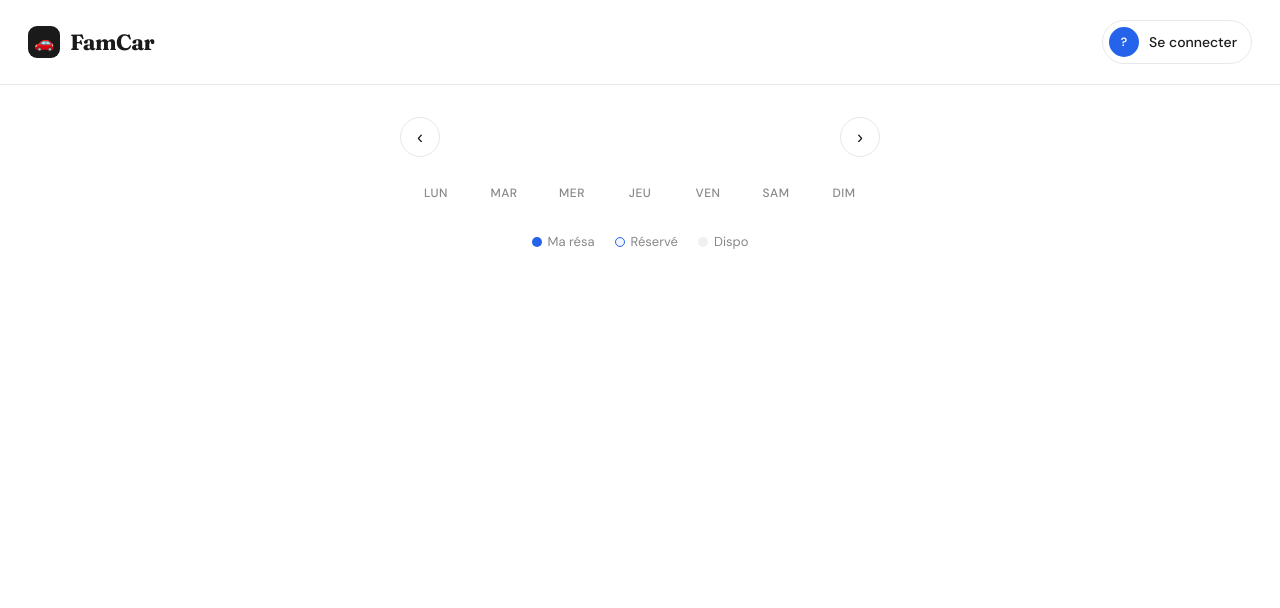
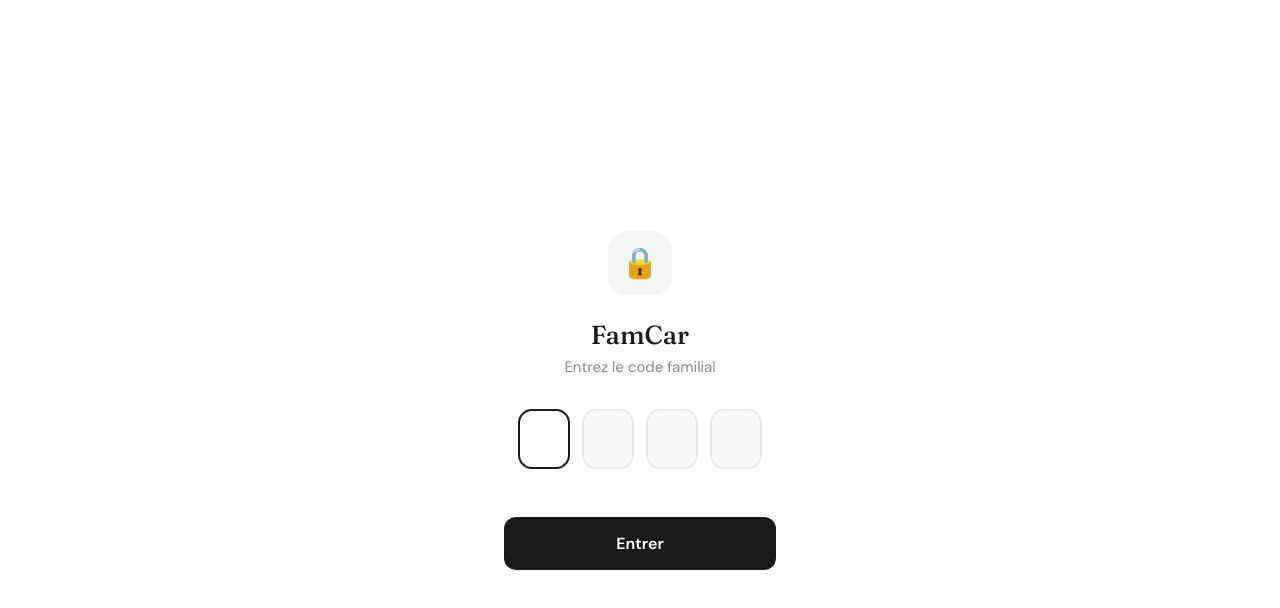
Before and after one commit to combel-co/Resa-voiture, a plain HTML site: page index.html in a window 1280 px wide. Drawn offline with Linux system fonts and the light colour scheme; no server answers.

Commit message:
Add PIN lock screen and update README
Introduce a PIN-based lock screen and update project documentation. index.html: add CSS, HTML and JS to show a full-screen PIN entry UI, handle input focus/advance, validate against Firestore (collection `config`, doc `access`), auto-create the PIN if missing, persist unlock state in localStorage, and show error handling/animations. README.md: reorganize setup steps (Firestore, PIN configuration, GitHub Pages deployment), add project links, note the new `config` collection and how to change the PIN, and update architecture/hosting info. Changes secure access and provide clearer deployment/configuration instructions.

```diff
--- a/index.html
+++ b/index.html
@@ -554,6 +554,108 @@
     margin-right: 10px;
   }
 
+  /* ---- LOCK SCREEN ---- */
+  .lock-screen {
+    position: fixed;
+    inset: 0;
+    background: white;
+    z-index: 500;
+    display: flex;
+    align-items: center;
+    justify-content: center;
+    transition: opacity 0.4s, visibility 0.4s;
+  }
+
+  .lock-screen.hidden {
+    opacity: 0;
+    visibility: hidden;
+    pointer-events: none;
+  }
+
+  .lock-box {
+    text-align: center;
+    padding: 24px;
+    width: 100%;
+    max-width: 320px;
+  }
+
+  .lock-box .lock-icon {
+    width: 64px;
+    height: 64px;
+    background: #f5f5f5;
+    border-radius: 20px;
+    display: flex;
+    align-items: center;
+    justify-content: center;
+    font-size: 30px;
+    margin: 0 auto 24px;
+  }
+
+  .lock-box h1 {
+    font-family: 'Fraunces', serif;
+    font-size: 26px;
+    font-weight: 500;
+    margin-bottom: 6px;
+  }
+
+  .lock-box p {
+    color: var(--text-light);
+    font-size: 15px;
+    margin-bottom: 32px;
+  }
+
+  .pin-input {
+    display: flex;
+    gap: 12px;
+    justify-content: center;
+    margin-bottom: 28px;
+  }
+
+  .pin-input input {
+    width: 52px;
+    height: 60px;
+    text-align: center;
+    font-size: 24px;
+    font-weight: 600;
+    font-family: 'DM Sans', sans-serif;
+    border: 2px solid var(--border);
+    border-radius: 14px;
+    outline: none;
+    transition: border 0.15s;
+    background: #fafafa;
+    -moz-appearance: textfield;
+  }
+
+  .pin-input input::-webkit-outer-spin-button,
+  .pin-input input::-webkit-inner-spin-button {
+    -webkit-appearance: none;
+    margin: 0;
+  }
+
+  .pin-input input:focus {
+    border-color: var(--text);
+    background: white;
+  }
+
+  .pin-input input.error {
+    border-color: var(--danger);
+    animation: shake 0.4s ease;
+  }
+
+  @keyframes shake {
+    0%, 100% { transform: translateX(0); }
+    20%, 60% { transform: translateX(-6px); }
+    40%, 80% { transform: translateX(6px); }
+  }
+
+  .lock-error {
+    color: var(--danger);
+    font-size: 14px;
+    margin-top: -16px;
+    margin-bottom: 16px;
+    min-height: 20px;
+  }
+
   /* ---- RESPONSIVE ---- */
   @media (max-width: 480px) {
     header { padding: 16px 18px; }
@@ -564,6 +666,23 @@
 </style>
 </head>
 <body>
+
+<!-- Lock Screen -->
+<div class="lock-screen" id="lock-screen">
+  <div class="lock-box">
+    <div class="lock-icon">🔒</div>
+    <h1>FamCar</h1>
+    <p>Entrez le code familial</p>
+    <div class="pin-input" id="pin-input">
+      <input type="number" maxlength="1" inputmode="numeric" pattern="[0-9]" autocomplete="off">
+      <input type="number" maxlength="1" inputmode="numeric" pattern="[0-9]" autocomplete="off">
+      <input type="number" maxlength="1" inputmode="numeric" pattern="[0-9]" autocomplete="off">
+      <input type="number" maxlength="1" inputmode="numeric" pattern="[0-9]" autocomplete="off">
+    </div>
+    <div class="lock-error" id="lock-error"></div>
+    <button class="btn btn-primary" onclick="checkPin()">Entrer</button>
+  </div>
+</div>
 
 <header>
   <div class="logo">
@@ -1036,8 +1155,93 @@ function showToast(msg) {
 }
 
 // ==========================================
+// PIN LOCK (code stocké dans Firestore)
+// ==========================================
+let isUnlocked = localStorage.getItem('famcar_unlocked') === 'true';
+
+function initLockScreen() {
+  if (isUnlocked) {
+    document.getElementById('lock-screen').classList.add('hidden');
+    return;
+  }
+
+  // Auto-focus & auto-advance PIN inputs
+  const inputs = document.querySelectorAll('#pin-input input');
+  inputs[0].focus();
+
+  inputs.forEach((input, i) => {
+    input.addEventListener('input', (e) => {
+      const val = e.target.value;
+      // Keep only last digit
+      if (val.length > 1) e.target.value = val.slice(-1);
+      // Auto-advance
+      if (val && i < inputs.length - 1) {
+        inputs[i + 1].focus();
+      }
+      // Auto-submit when all filled
+      if (i === inputs.length - 1 && val) {
+        checkPin();
+      }
+    });
+
+    input.addEventListener('keydown', (e) => {
+      // Backspace → go back
+      if (e.key === 'Backspace' && !e.target.value && i > 0) {
+        inputs[i - 1].focus();
+      }
+      // Enter → submit
+      if (e.key === 'Enter') checkPin();
+    });
+  });
+}
+
+async function checkPin() {
+  const inputs = document.querySelectorAll('#pin-input input');
+  const pin = Array.from(inputs).map(i => i.value).join('');
+
+  if (pin.length < 4) {
+    showPinError('Entrez les 4 chiffres');
+    return;
+  }
+
+  try {
+    const doc = await db.collection('config').doc('access').get();
+
+    if (!doc.exists) {
+      // No PIN configured yet — accept anything and save it as the PIN
+      await db.collection('config').doc('access').set({ pin: pin });
+      unlockApp();
+      return;
+    }
+
+    const savedPin = doc.data().pin;
+    if (pin === savedPin) {
+      unlockApp();
+    } else {
+      showPinError('Code incorrect');
+      inputs.forEach(i => { i.value = ''; i.classList.add('error'); });
+      inputs[0].focus();
+      setTimeout(() => inputs.forEach(i => i.classList.remove('error')), 600);
+    }
+  } catch (e) {
+    showPinError('Erreur de connexion');
+  }
+}
+
+function showPinError(msg) {
+  document.getElementById('lock-error').textContent = msg;
+}
+
+function unlockApp() {
+  isUnlocked = true;
+  localStorage.setItem('famcar_unlocked', 'true');
+  document.getElementById('lock-screen').classList.add('hidden');
+}
+
+// ==========================================
 // INIT
 // ==========================================
+initLockScreen();
 updateUserPill();
 loadCars();
 </script>
```
Also changed, not shown: README.md.
